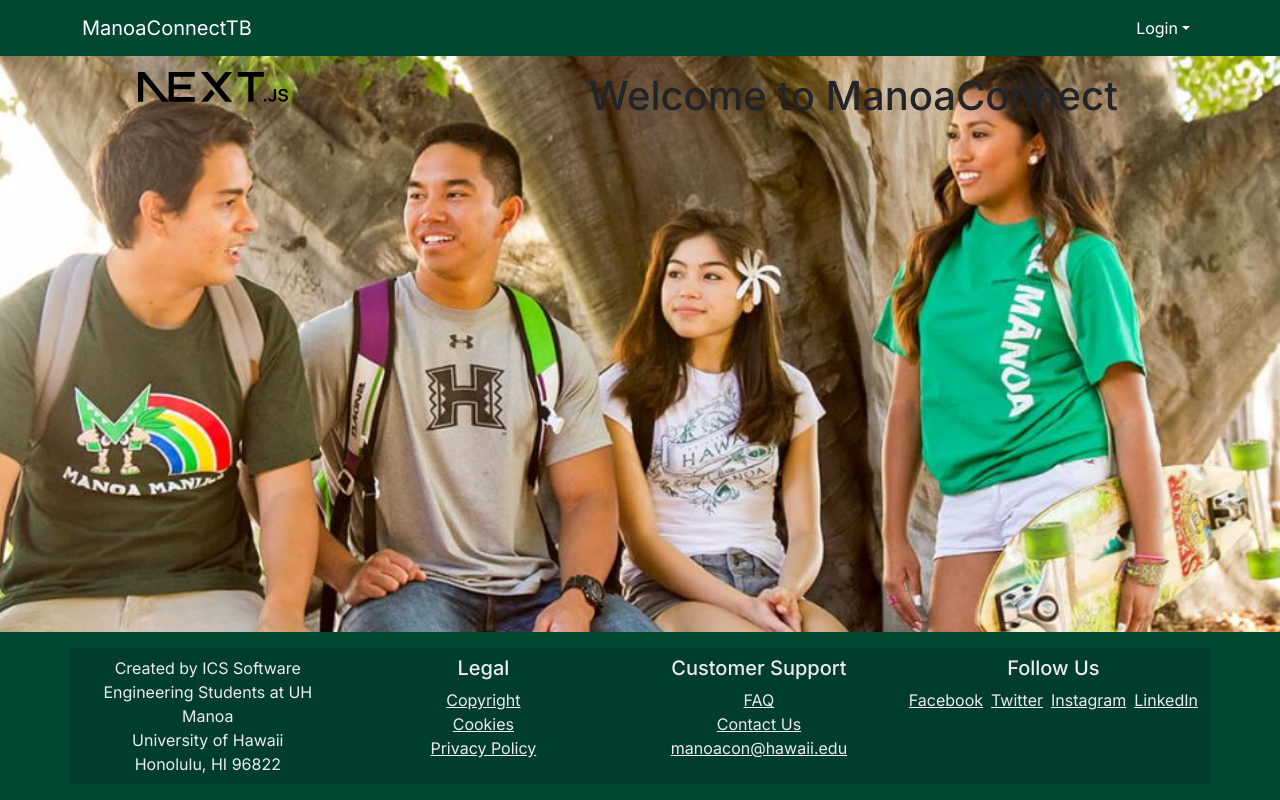
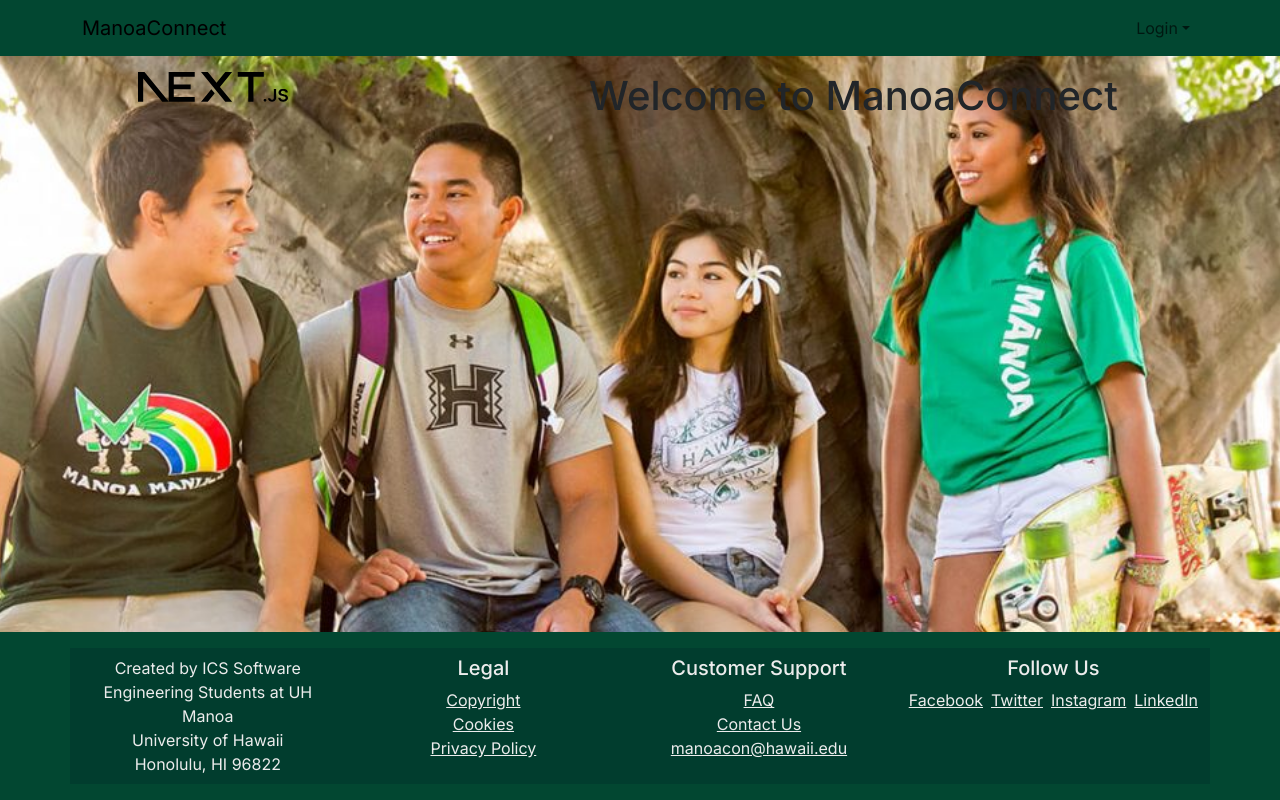
Before and after one commit to manoaconnecttb/ManoaConnect, a Next.js app: page / in a window 1280 px wide. Built offline with nearby package versions, Linux system fonts and the light colour scheme; no server answers.

Commit message:
update navbar

```diff
--- a/src/app/globals.css
+++ b/src/app/globals.css
@@ -2,7 +2,8 @@
   --nat-navbar-bg: #024731;
   --nat-navbar-bg-color: #024731;
   --nat-navbar-bg-rgb: 2, 71, 49;
-  --nat-navbar-text-color: white;
+  --text-color: white;
+  --highlight-text: #dbd4d4e3;
 }
 
 html,
@@ -18,12 +19,12 @@ body {
   background-size: cover;
 }
 
-body .navbar {
-  --bs-navbar-active-color: var(--nat-navbar-highlight-text);
-  --bs-navbar-brand-color: var(--nat-navbar-text-color);
-  --bs-navbar-brand-hover-color: var(--nat-navbar-highlight-text);
-  --bs-navbar-color: var(--nat-navbar-text-color);
-  --bs-navbar-hover-color: var(--nat-navbar-highlight-text);
+.navbar {
+  --bs-navbar-active-color: var(--highlight-text);
+  --bs-navbar-brand-color: var(--text-color);
+  --bs-navbar-brand-hover-color: var(--highlight-text);
+  --bs-navbar-color: var(--text-color);
+  --bs-navbar-hover-color: var(--highlight-text);
 }
 
 .wrapper {
--- a/src/components/Navbar.tsx
+++ b/src/components/Navbar.tsx
@@ -1,5 +1,3 @@
-/* eslint-disable react/jsx-indent, @typescript-eslint/indent */
-
 'use client';
 
 import { useSession } from 'next-auth/react';
@@ -16,7 +14,7 @@ const NavBar: React.FC = () => {
   return (
     <Navbar bg="dark" expand="lg">
       <Container>
-        <Navbar.Brand href="/">ManoaConnectTB</Navbar.Brand>
+        <Navbar.Brand href="/">ManoaConnect</Navbar.Brand>
         <Navbar.Toggle aria-controls="basic-navbar-nav" />
         <Navbar.Collapse id="basic-navbar-nav">
           <Nav className="me-auto justify-content-start">
```
Lines whose indentation alone changed are shown as unchanged.
